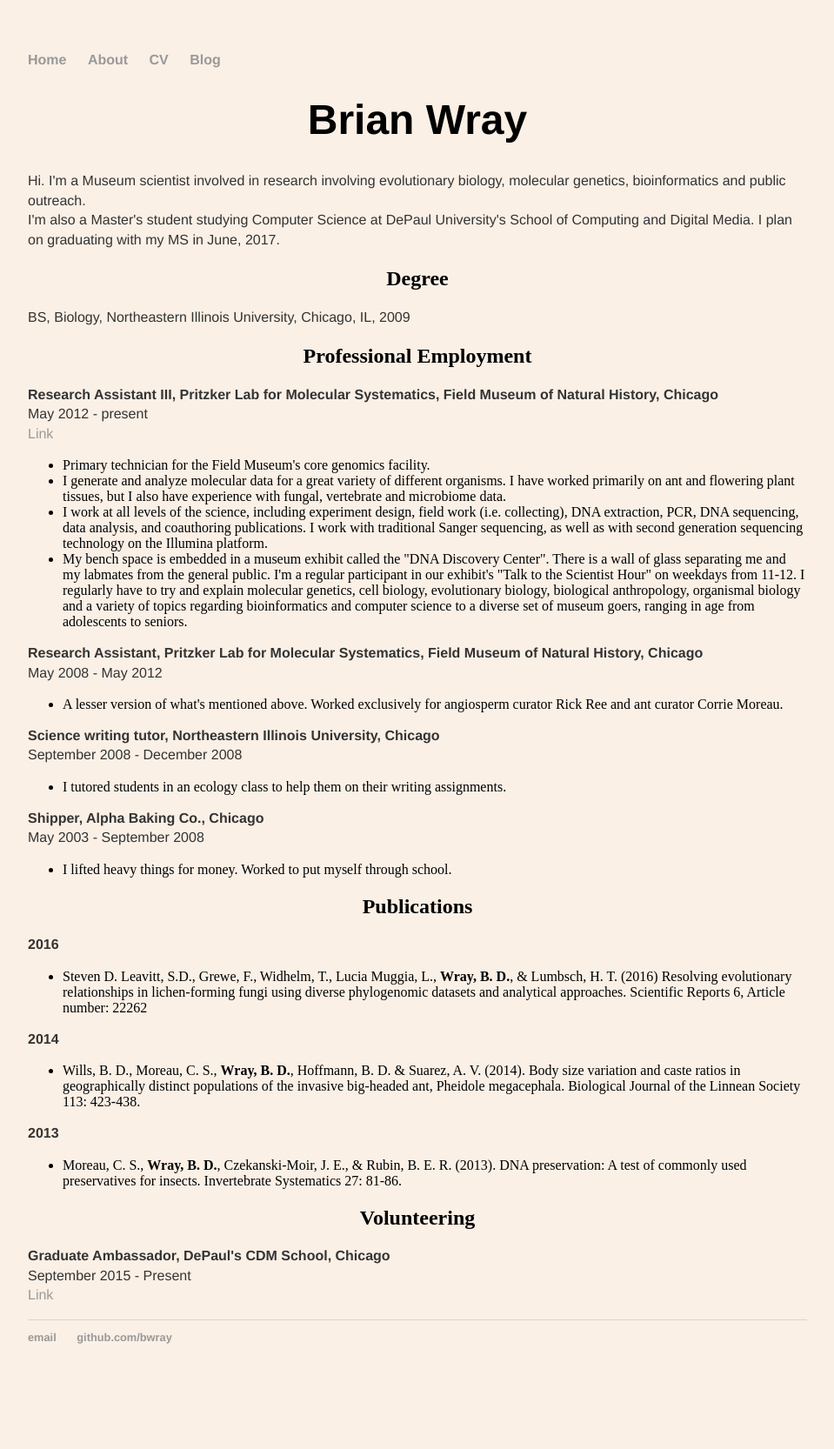
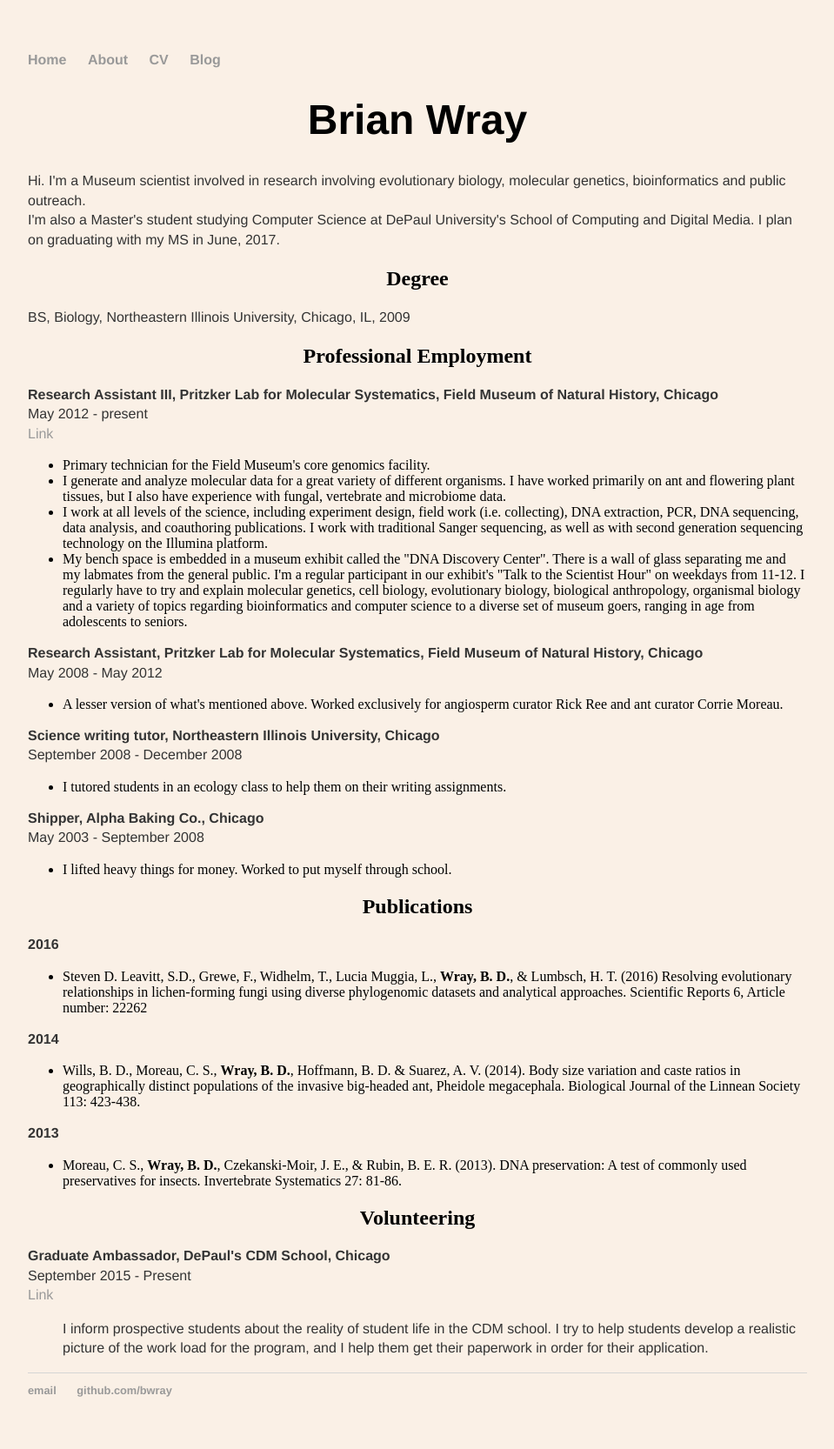
Before and after one commit to bwray/bwray.github.io, a Jekyll site: the page built from cv/index.html, in a window 1280 px wide. Shown: the whole page at 87% size, without its empty margins (160-1119 px from the left). Built offline with Jekyll 4.4.1, drawn with Linux system fonts in a browser that asks for light colours; before the commit the page ends 1605 px from its top, so only the background shows below that.

Commit message:
playing with html on the cv

```diff
--- a/cv/index.html
+++ b/cv/index.html
@@ -66,3 +66,8 @@ title: Brian Wray's CV
 	<p style = "font-family: helvetica; font-size: 100%"><strong>Graduate Ambassador, DePaul's CDM School, Chicago</strong><br/>
 	September 2015 - Present
 	<br/><a href="https://www.cdm.depaul.edu/Prospective%20Students/Pages/ambassadorinfo.aspx?ambassadorId=91">Link</a></p>
+	<ul>
+	<p style = "font-family: helvetica; font-size: 100%"> I inform prospective students about the reality of student life in the CDM
+	school. I try to help students develop a realistic picture of the work load for the program, and I help them get their paperwork
+	in order for their application. </p>
+	</ul>
```
Also changed, not shown: _posts/2016-07-13-first-blog-post.md (+3 -2 lines).
